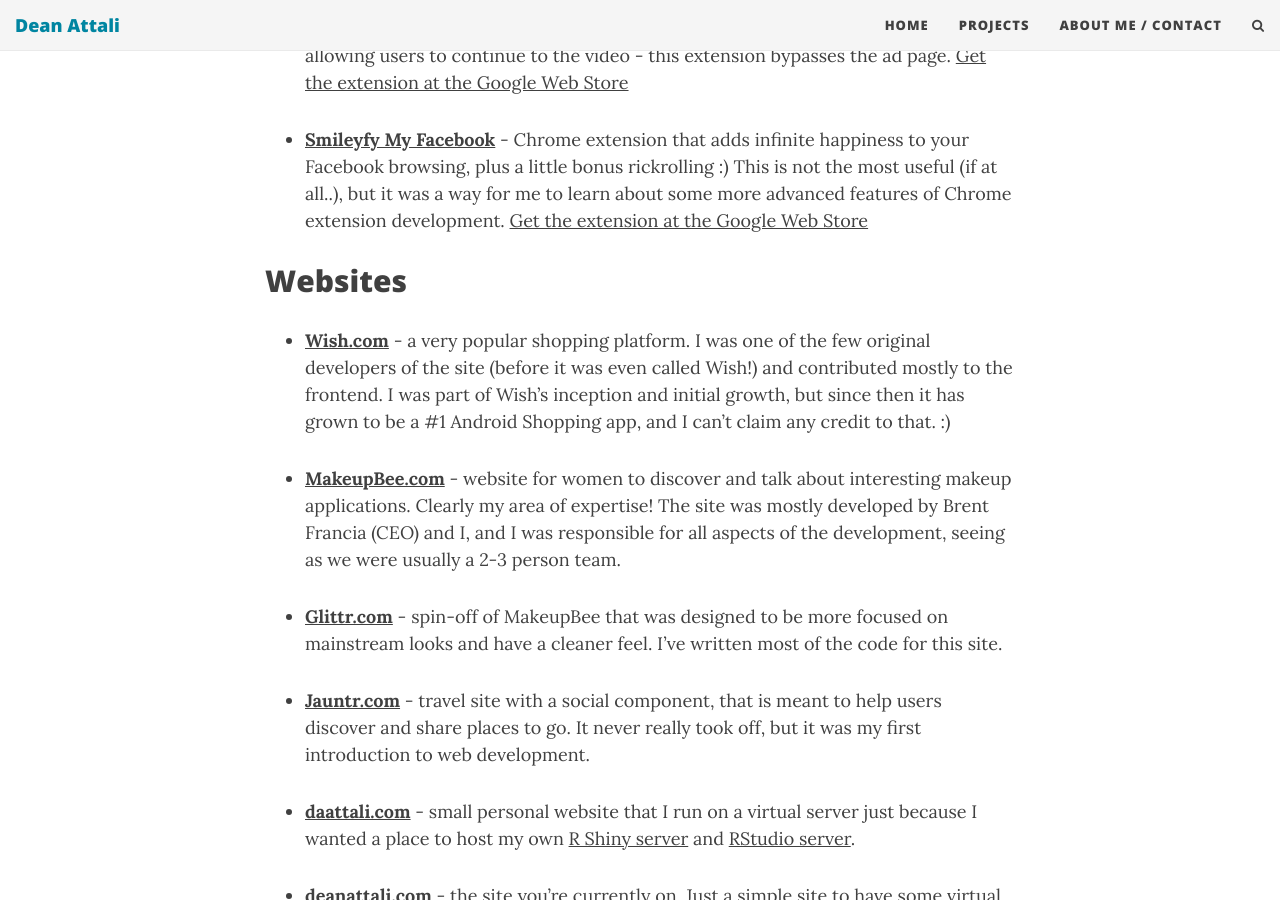
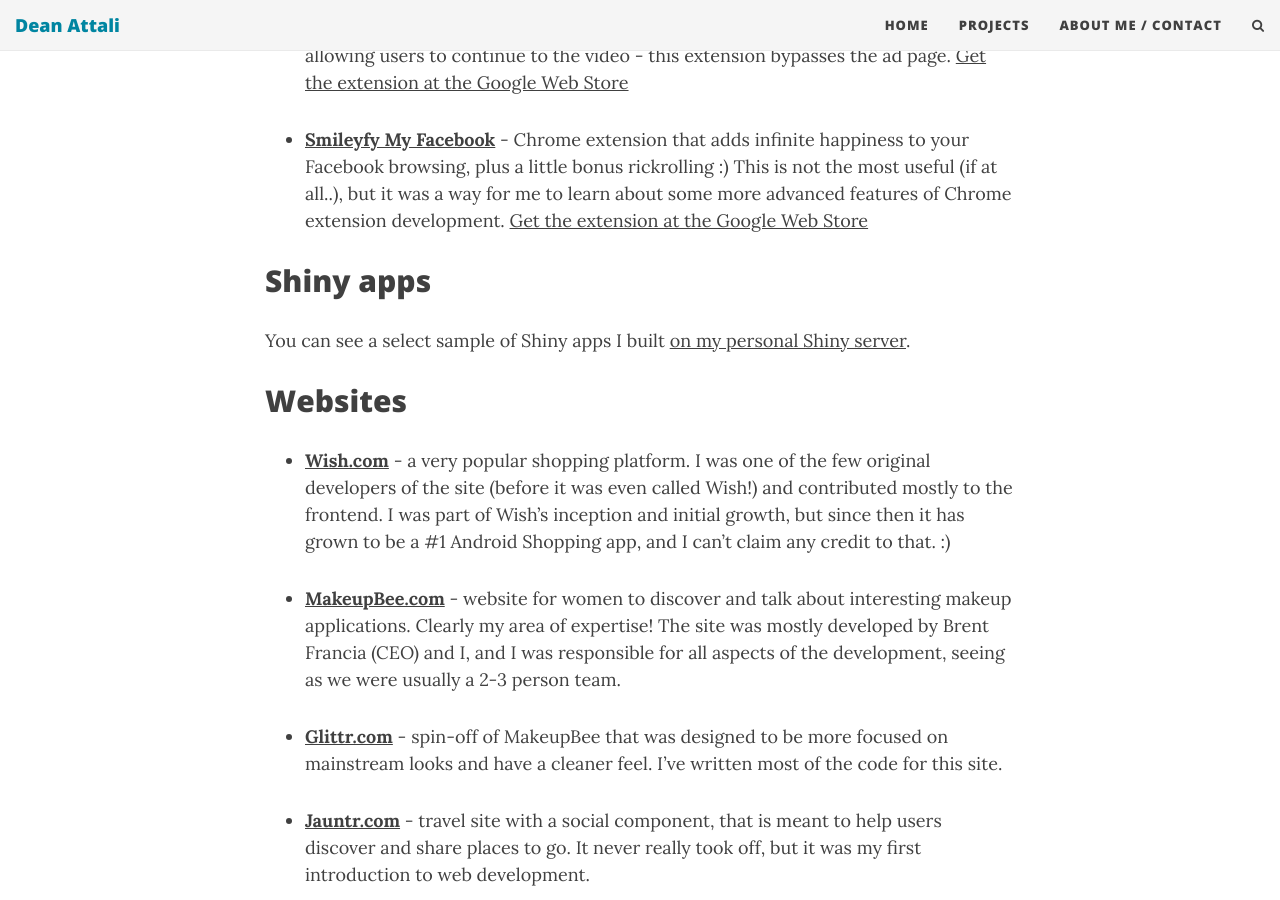
Before and after one commit to daattali/daattali.github.io, a Jekyll site: the page built from projects.md, in a window 1280 px wide and 900 px high, scrolled down 1764 px. Built offline with Jekyll 4.4.1, drawn with Linux system fonts in a browser that asks for light colours; nearby versions of some CDN libraries; comment, search, counter and statistics services are not loaded; some of the changed text lies outside the part shown.

Commit message:
Update projects.md

```diff
--- a/projects.md
+++ b/projects.md
@@ -9,7 +9,7 @@
 
 ---
 
-## Website themes
+## Website themes (Jekyll)
 
 -  **[Beautiful Jekyll](http://deanattali.com/beautiful-jekyll/)** - a Jekyll theme I created when making this website.  You can [view a demo](http://deanattali.com/beautiful-jekyll/) or use it yourself to make a pretty website by visiting the [GitHub project](https://github.com/daattali/beautiful-jekyll#readme). The theme is extremely easy to install - you can have a site up and running in 2 minutes, and it is designed to look great on both mobile and large-screen devices. (The [code that generates this site](https://github.com/daattali/daattali.github.io) is very similar to Beautiful Jekyll, but I added a few more advanced features that I don't think should be included in an all-purpose template)
 
@@ -38,6 +38,10 @@
 - **[Project Free TV Ad Bypass](https://github.com/daattali/pftv-ad-bypass-extension)** - Project Free TV serves a 10-second ad page before allowing users to continue to the video - this extension bypasses the ad page. [Get the extension at the Google Web Store](https://chrome.google.com/webstore/detail/project-free-tv-ad-bypass/modfjcgeknfglkdgckkomdcgokkjaadd)
 
 - **[Smileyfy My Facebook](https://github.com/daattali/smileyfy-my-facebook-extension)** -  Chrome extension that adds infinite happiness to your Facebook browsing, plus a little bonus rickrolling :)  This is not the most useful (if at all..), but it was a way for me to learn about some more advanced features of Chrome extension development. [Get the extension at the Google Web Store](https://chrome.google.com/webstore/detail/smileyfy-my-facebook/ideagdnlnmgjdhhbelgadnakbhphljol)
+
+## Shiny apps
+
+You can see a select sample of Shiny apps I built [on my personal Shiny server](http://daattali.com/shiny/).
 
 ## Websites
 
```
